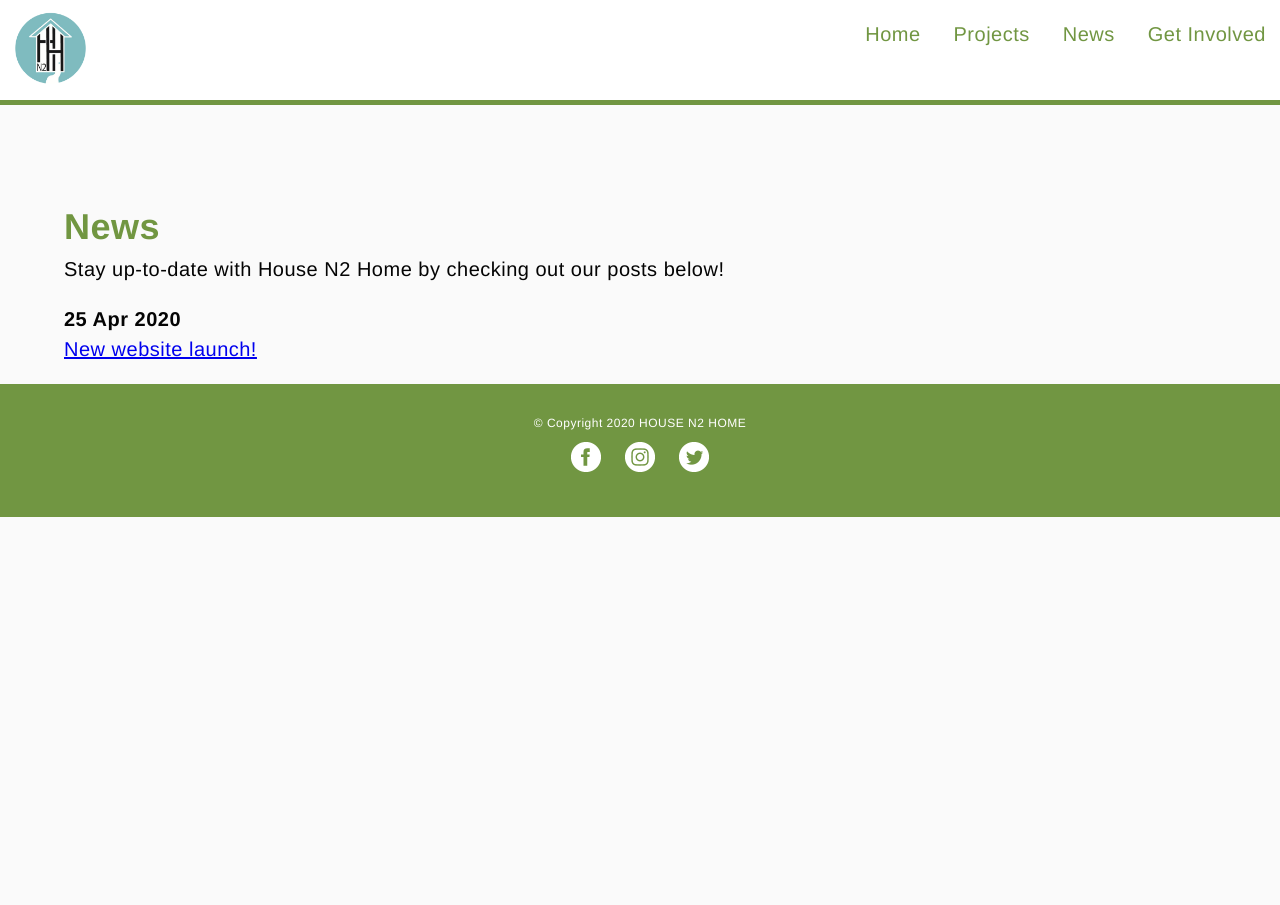
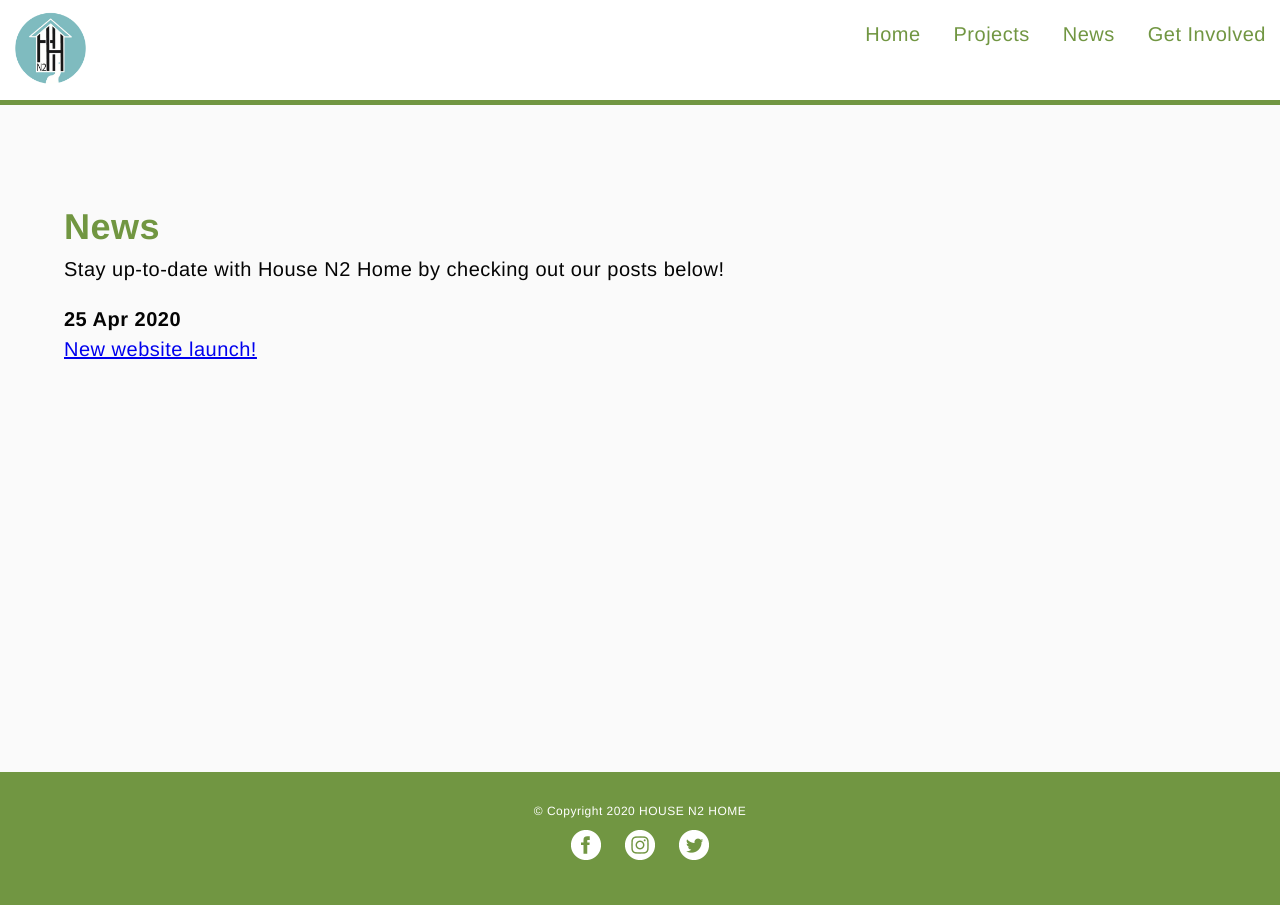
Before and after one commit to si-air2020/si-air2020.github.io, a Jekyll site: the page built from news/index.html, in a window 1280 px wide. Built offline with Jekyll 4.4.1, drawn with Linux system fonts in a browser that asks for light colours.

Commit message:
Update main.css

```diff
--- a/css/main.css
+++ b/css/main.css
@@ -596,3 +596,7 @@ footer{
 .news-blurb {
   padding-bottom: 20px;
 }
+
+.container {
+  min-height: 83.5vh
+}
```
